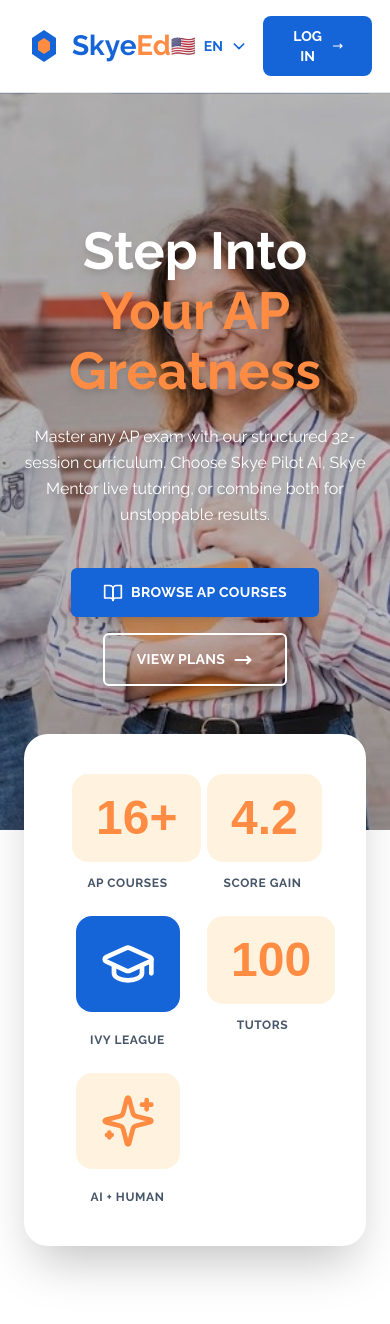
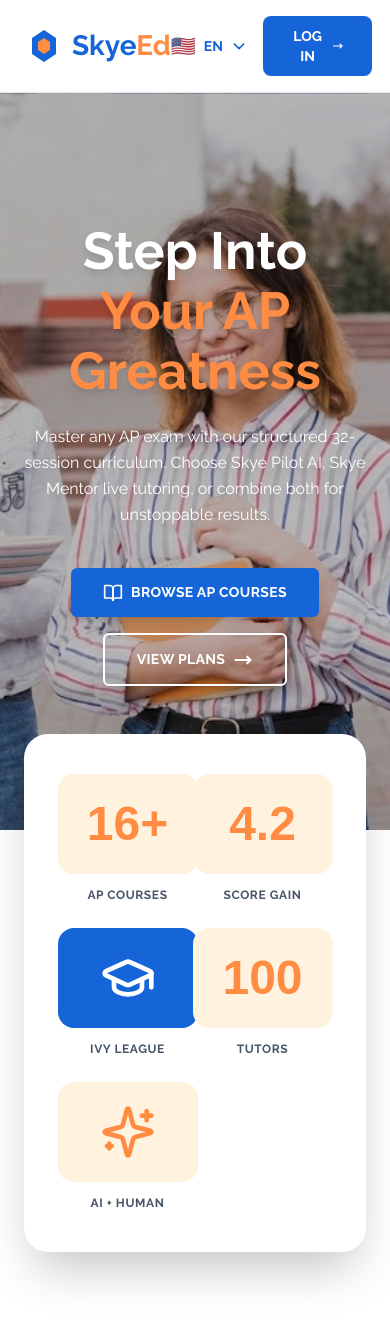
Before and after one commit to clickTwice26/upwork_job, a Next.js app: page / in a window 390 px wide. Shown: the top 1324 px of the page. Built offline with nearby package versions, Linux system fonts and the light colour scheme.

Commit message:
style: enhance stats cards layout and improve responsiveness in HeroSection

```diff
--- a/components/HeroSection.tsx
+++ b/components/HeroSection.tsx
@@ -123,41 +123,41 @@ export default function HeroSection() {
           <div className="bg-white rounded-3xl shadow-2xl px-12 py-10">
             <div className="grid grid-cols-2 md:grid-cols-5 gap-6 md:gap-8">
               {/* 16+ AP Courses */}
-              <div className="text-center">
-                <div className="bg-[#FFF3E0] rounded-2xl px-6 py-5 mb-3 inline-block">
+              <div className="flex flex-col items-center">
+                <div className="bg-[#FFF3E0] rounded-2xl px-8 py-6 mb-3 flex items-center justify-center w-[140px] h-[100px]">
                   <div className="text-[#FF8C42] text-[48px] font-bold leading-none" style={{fontFamily: 'Nexa, sans-serif'}}>16+</div>
                 </div>
                 <div className="text-neutral-600 text-[12px] font-bold uppercase tracking-wider">AP COURSES</div>
               </div>
 
               {/* 4.2 Score Gain */}
-              <div className="text-center">
-                <div className="bg-[#FFF3E0] rounded-2xl px-6 py-5 mb-3 inline-block">
+              <div className="flex flex-col items-center">
+                <div className="bg-[#FFF3E0] rounded-2xl px-8 py-6 mb-3 flex items-center justify-center w-[140px] h-[100px]">
                   <div className="text-[#FF8C42] text-[48px] font-bold leading-none" style={{fontFamily: 'Nexa, sans-serif'}}>4.2</div>
                 </div>
                 <div className="text-neutral-600 text-[12px] font-bold uppercase tracking-wider">SCORE GAIN</div>
               </div>
 
               {/* IVY LEAGUE */}
-              <div className="text-center">
-                <div className="bg-[#1565D8] rounded-2xl px-6 py-5 mb-3 inline-block">
-                  <GraduationCap className="w-14 h-14 text-white mx-auto" strokeWidth={2} />
+              <div className="flex flex-col items-center">
+                <div className="bg-[#1565D8] rounded-2xl px-8 py-6 mb-3 flex items-center justify-center w-[140px] h-[100px]">
+                  <GraduationCap className="w-14 h-14 text-white" strokeWidth={2} />
                 </div>
                 <div className="text-neutral-600 text-[12px] font-bold uppercase tracking-wider">IVY LEAGUE</div>
               </div>
 
               {/* 100 Tutors */}
-              <div className="text-center">
-                <div className="bg-[#FFF3E0] rounded-2xl px-6 py-5 mb-3 inline-block">
+              <div className="flex flex-col items-center">
+                <div className="bg-[#FFF3E0] rounded-2xl px-8 py-6 mb-3 flex items-center justify-center w-[140px] h-[100px]">
                   <div className="text-[#FF8C42] text-[48px] font-bold leading-none" style={{fontFamily: 'Nexa, sans-serif'}}>100</div>
                 </div>
                 <div className="text-neutral-600 text-[12px] font-bold uppercase tracking-wider">TUTORS</div>
               </div>
 
               {/* AI + HUMAN */}
-              <div className="text-center">
-                <div className="bg-[#FFF3E0] rounded-2xl px-6 py-5 mb-3 inline-block">
-                  <Sparkles className="w-14 h-14 text-[#FF8C42] mx-auto" strokeWidth={2} />
+              <div className="flex flex-col items-center">
+                <div className="bg-[#FFF3E0] rounded-2xl px-8 py-6 mb-3 flex items-center justify-center w-[140px] h-[100px]">
+                  <Sparkles className="w-14 h-14 text-[#FF8C42]" strokeWidth={2} />
                 </div>
                 <div className="text-neutral-600 text-[12px] font-bold uppercase tracking-wider">AI + HUMAN</div>
               </div>
```
